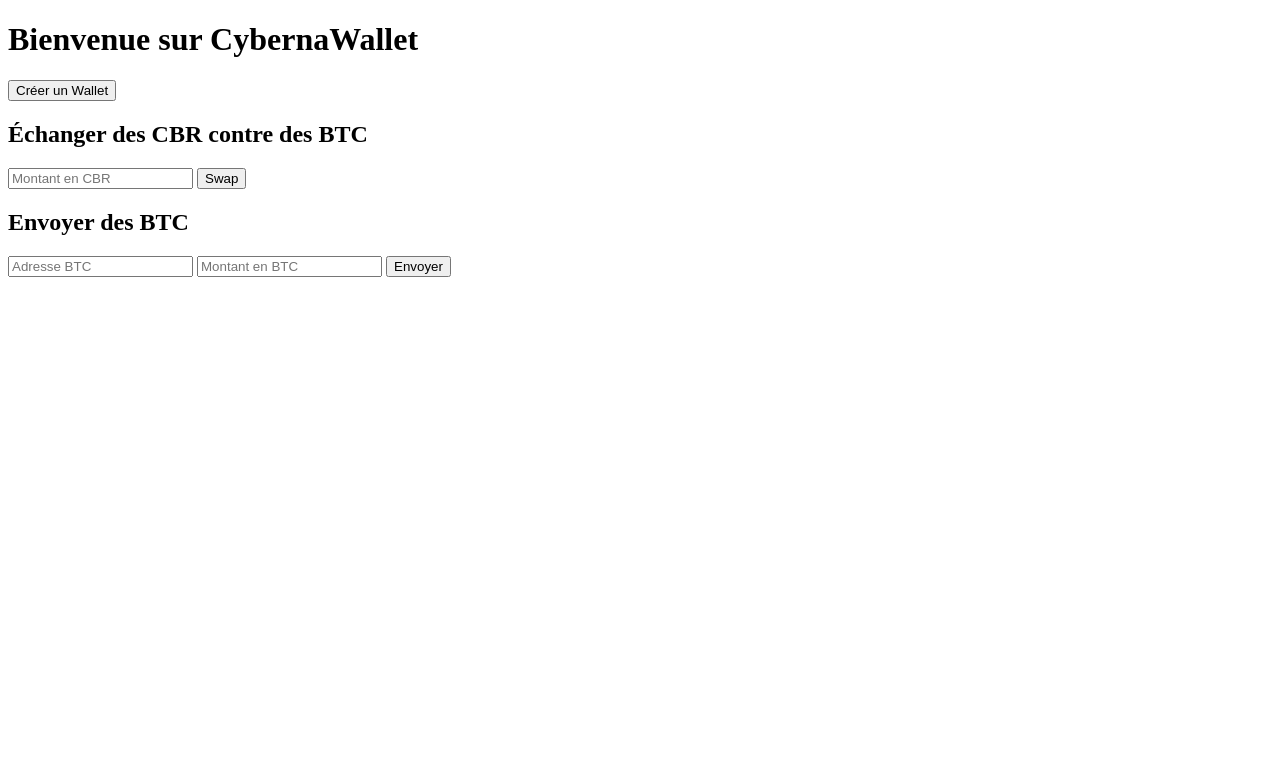
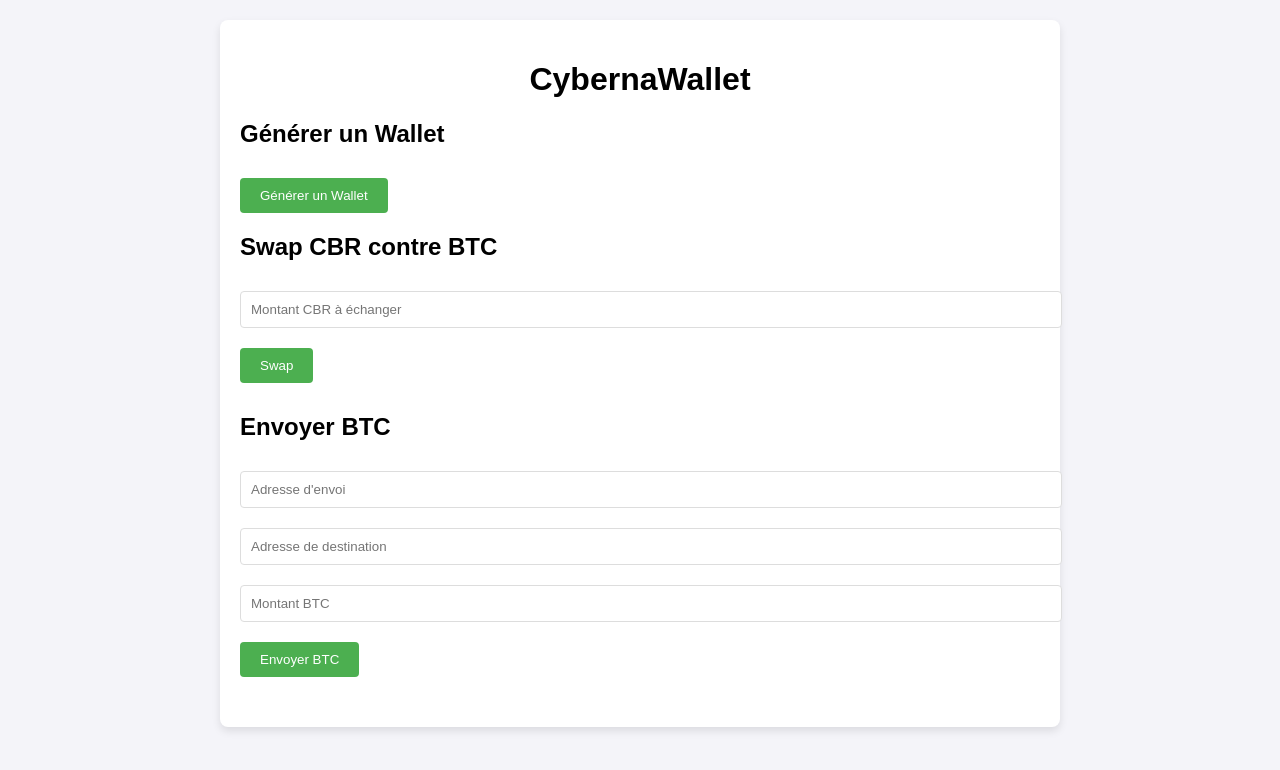
Before and after one commit to CybernaBlack/CybernaWallet, a plain HTML site: page index.html in a window 1280 px wide. Drawn offline with Linux system fonts and the light colour scheme.

Commit message:
Update index.html

```diff
--- a/index.html
+++ b/index.html
@@ -1,56 +1,86 @@
 <!DOCTYPE html>
-<html>
+<html lang="en">
 <head>
+    <meta charset="UTF-8">
+    <meta name="viewport" content="width=device-width, initial-scale=1.0">
     <title>CybernaWallet</title>
+    <link rel="stylesheet" href="styles.css">
 </head>
 <body>
-    <h1>Bienvenue sur CybernaWallet</h1>
+    <div class="container">
+        <h1>CybernaWallet</h1>
 
-    <button onclick="generateWallet()">Créer un Wallet</button>
-    <div id="wallet_info"></div>
+        <!-- Formulaire pour générer un wallet -->
+        <h2>Générer un Wallet</h2>
+        <button id="generate-wallet-btn">Générer un Wallet</button>
+        <div id="wallet-info"></div>
 
-    <h2>Échanger des CBR contre des BTC</h2>
-    <input id="cbr_amount" placeholder="Montant en CBR">
-    <button onclick="swapCBR()">Swap</button>
+        <!-- Formulaire pour swap CBR -> BTC -->
+        <h2>Swap CBR contre BTC</h2>
+        <form id="swap-form">
+            <input type="number" id="cbr-amount" placeholder="Montant CBR à échanger" required>
+            <button type="submit">Swap</button>
+        </form>
+        <div id="swap-info"></div>
 
-    <h2>Envoyer des BTC</h2>
-    <input id="to_address" placeholder="Adresse BTC">
-    <input id="amount" placeholder="Montant en BTC">
-    <button onclick="sendBTC()">Envoyer</button>
+        <!-- Formulaire pour envoyer BTC -->
+        <h2>Envoyer BTC</h2>
+        <form id="send-btc-form">
+            <input type="text" id="from-address" placeholder="Adresse d'envoi" required>
+            <input type="text" id="to-address" placeholder="Adresse de destination" required>
+            <input type="number" id="btc-amount" placeholder="Montant BTC" required>
+            <button type="submit">Envoyer BTC</button>
+        </form>
+        <div id="send-info"></div>
+    </div>
 
     <script>
-        async function generateWallet() {
+        document.getElementById('generate-wallet-btn').addEventListener('click', async () => {
             const response = await fetch('/generate_wallet', { method: 'POST' });
             const data = await response.json();
-            document.getElementById('wallet_info').innerHTML = `
-                Adresse publique : ${data.public_address}<br>
-                Solde CBR : ${data.cbr_balance} CBR<br>
-                Solde BTC : ${data.btc_balance} BTC
+            document.getElementById('wallet-info').innerHTML = `
+                <p>Adresse publique: ${data.public_address}</p>
+                <p>Clé privée: ${data.private_key}</p>
+                <p>Solde CBR: ${data.cbr_balance}</p>
+                <p>Solde BTC: ${data.btc_balance}</p>
             `;
-        }
+        });
 
-        async function swapCBR() {
-            const cbr_amount = document.getElementById('cbr_amount').value;
+        document.getElementById('swap-form').addEventListener('submit', async (e) => {
+            e.preventDefault();
+            const cbrAmount = document.getElementById('cbr-amount').value;
             const response = await fetch('/swap_cbr_to_btc', {
                 method: 'POST',
                 headers: { 'Content-Type': 'application/json' },
-                body: JSON.stringify({ cbr_amount })
+                body: JSON.stringify({ cbr_amount: cbrAmount })
             });
             const data = await response.json();
-            alert(`Vous avez reçu ${data.btc_amount} BTC`);
-        }
+            document.getElementById('swap-info').innerHTML = `
+                <p>BTC reçus: ${data.btc_amount}</p>
+                <p>Solde CBR: ${data.cbr_balance}</p>
+                <p>Solde BTC: ${data.btc_balance}</p>
+            `;
+        });
 
-        async function sendBTC() {
-            const to_address = document.getElementById('to_address').value;
-            const amount = document.getElementById('amount').value;
+        document.getElementById('send-btc-form').addEventListener('submit', async (e) => {
+            e.preventDefault();
+            const fromAddress = document.getElementById('from-address').value;
+            const toAddress = document.getElementById('to-address').value;
+            const btcAmount = document.getElementById('btc-amount').value;
             const response = await fetch('/send_btc', {
                 method: 'POST',
                 headers: { 'Content-Type': 'application/json' },
-                body: JSON.stringify({ to_address, amount })
+                body: JSON.stringify({
+                    from_address: fromAddress,
+                    to_address: toAddress,
+                    amount: btcAmount
+                })
             });
             const data = await response.json();
-            alert('Transaction envoyée : ' + JSON.stringify(data));
-        }
+            document.getElementById('send-info').innerHTML = `
+                <p>Transaction ID: ${data.tx.hash}</p>
+            `;
+        });
     </script>
 </body>
 </html>
```
